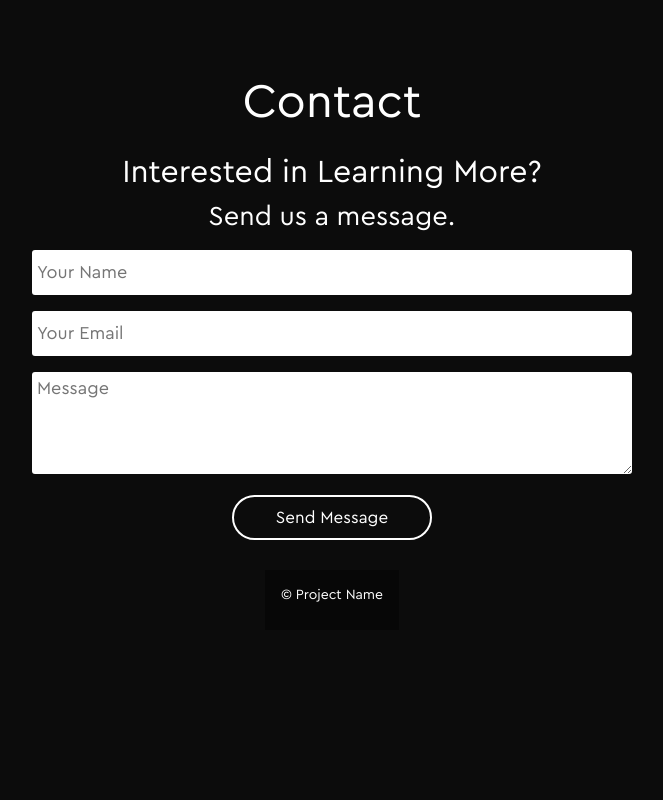
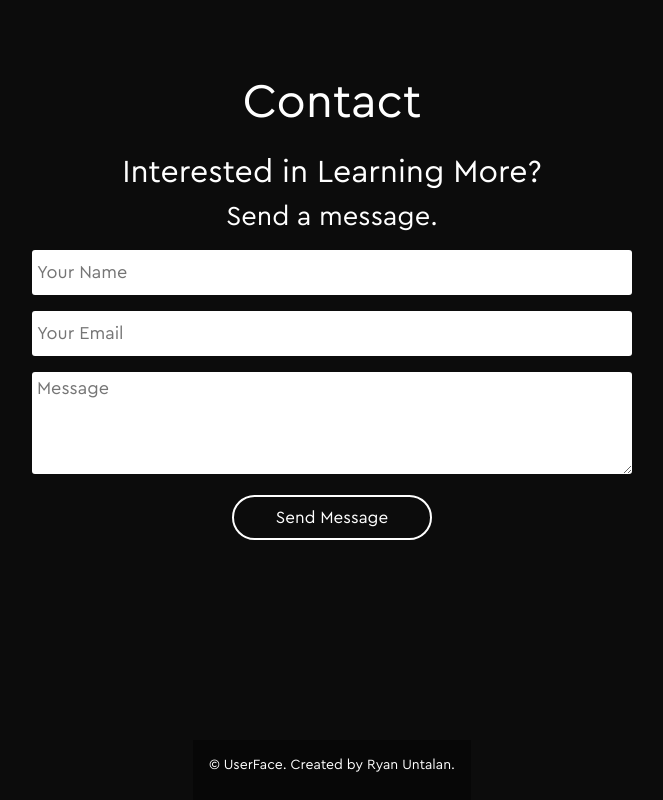
Before and after one commit to ryuntalan/UserFace, a website: page index.html in a window 1280 px wide. Shown: the part 2080-2880 px from the top of the page, without its empty margins (308-971 px from the left). Before the commit the page ends 2710 px from the top, so only its background shows below. Drawn offline with nearby package versions, Linux system fonts and the light colour scheme; no server answers; a web font is replaced by a local one.

Commit message:
modify contact

```diff
--- a/index.html
+++ b/index.html
@@ -12,7 +12,7 @@
     />
     <link rel="stylesheet" href="https://use.typekit.net/hwt3keg.css" />
     <script src="https://unpkg.com/scrollreveal"></script>
-    <title>SLO Hacks Test</title>
+    <title>UserFace</title>
     <script defer src="face-api.min.js"></script>
     <script defer src="script.js"></script>
     <meta
@@ -93,7 +93,7 @@
         <div>
           <h1 class="lg-heading">Contact</h1>
           <h2 class="md-heading">Interested in Learning More?</h2>
-          <h3 class="sm-heading">Send us a message.</h4>
+          <h3 class="sm-heading">Send a message.</h4>
 
           <div class="contact-form">
             <form
@@ -138,7 +138,7 @@
       </section>
 
       <footer>
-        &copy; Project Name
+        &copy; UserFace. Created by Ryan Untalan.
       </footer>
   </body>
 </html>
--- a/scss/main.scss
+++ b/scss/main.scss
@@ -228,7 +228,7 @@ form .submit {
   border-color: transparent;
   color: $primary-color;
   font-size: 17px;
-  margin-bottom: 30px;
+  margin-bottom: 200px;
   border-radius: 30px;
   border: 2px solid $primary-color;
   width: 200px;
```
Also changed, not shown: css/main.css.
